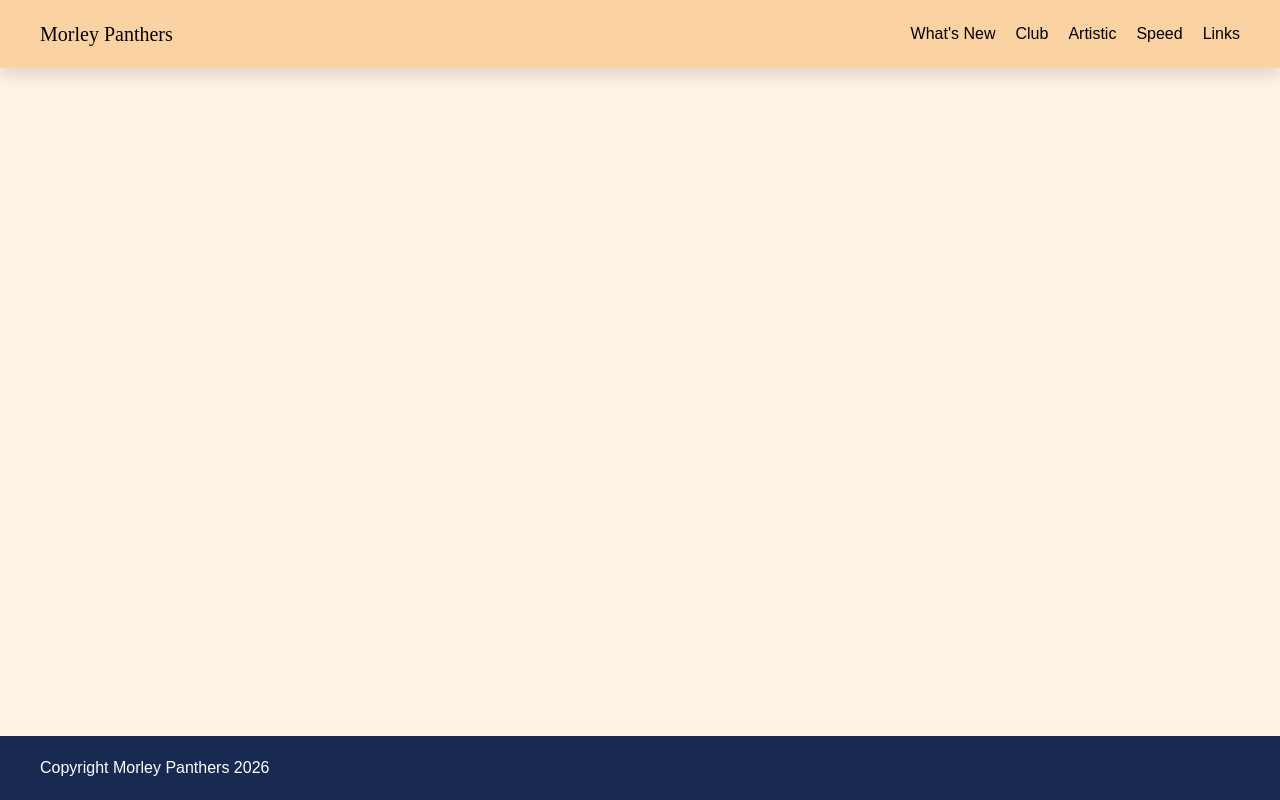
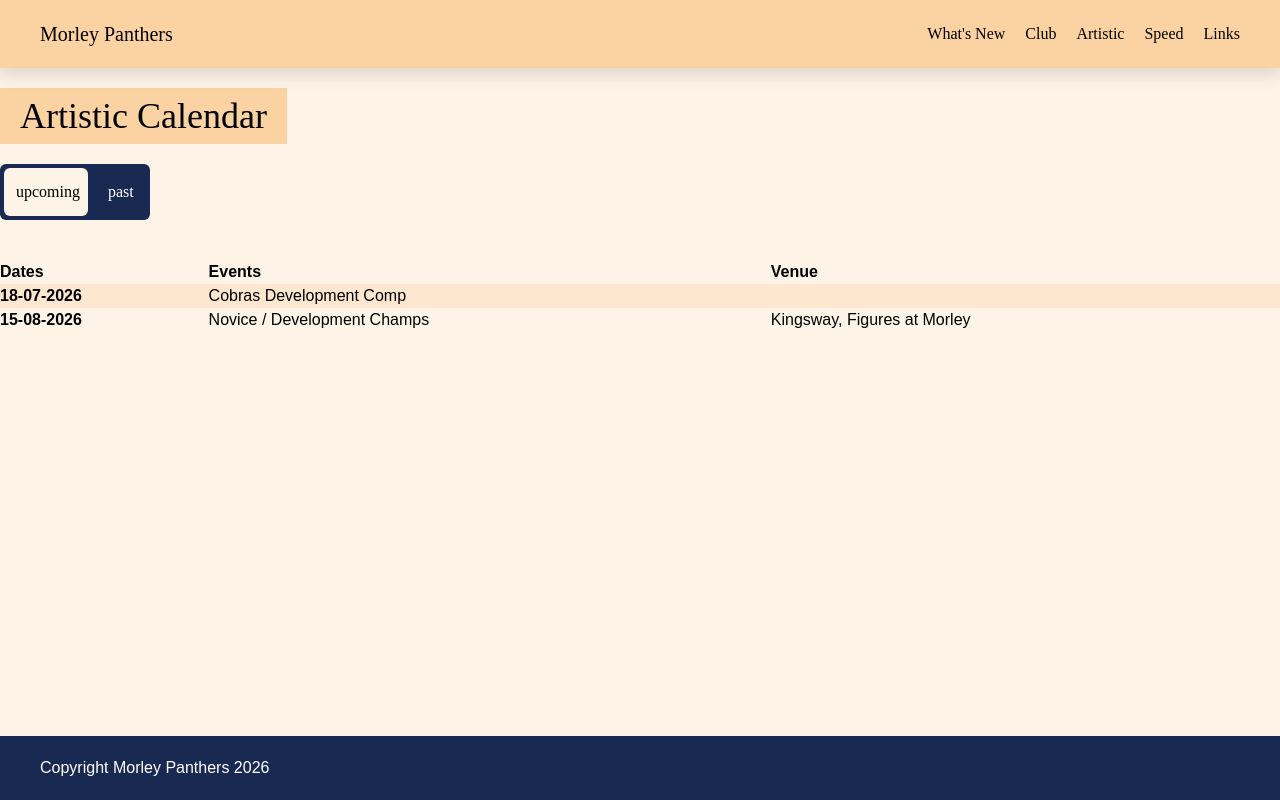
Before and after one commit to laurenpudz/morleyPanthersWebsite, a SvelteKit app: page /artistic/calendar in a window 1280 px wide. Built offline with nearby package versions, Linux system fonts and the light colour scheme; a web font is replaced by a local one.

Commit message:
artistic calendar

```diff
--- a/src/common/types.ts
+++ b/src/common/types.ts
@@ -6,14 +6,14 @@ export enum ButtonColourScheme {
 interface ButtonProps {
 	text: string;
 	href: string;
-    colourScheme: ButtonColourScheme
+	colourScheme: ButtonColourScheme;
 }
 
 interface LandingCardProps {
 	title: string;
 	description: string;
 	image: string;
-    button?: ButtonProps
+	button?: ButtonProps;
 }
 
 interface HeadingProps {
@@ -26,4 +26,11 @@ interface ChampionProps {
 	titles: string[];
 }
 
-export type {LandingCardProps, HeadingProps, ChampionProps}
+interface CalendarEventProps {
+	startDate: string;
+    endDate: string;
+	name: string;
+	venue?: string;
+}
+
+export type { LandingCardProps, HeadingProps, ChampionProps, CalendarEventProps };
--- a/src/components/navbar.svelte
+++ b/src/components/navbar.svelte
@@ -9,40 +9,40 @@
 			title: "What's New",
 			link: 'whatsnew',
 			children: [
-				{ title: '2026 Nationals Figure Draws', link: '2026nationalsfiguredraw' },
-				{ title: '2026 Leauge 3 Program', link: 'leauge3program' }
+				{ title: '2026 Nationals Figure Draws', link: '/2026nationalsfiguredraw' },
+				{ title: '2026 Leauge 3 Program', link: '/leauge3program' }
 			]
 		},
 		{
 			title: 'Club',
 			link: 'club',
 			children: [
-				{ title: 'Classes', link: 'club/classes' },
-				{ title: 'Committee', link: 'club/committee' },
-				{ title: 'Life Members', link: 'club/lifemembers' },
-				{ title: 'Award Winners', link: 'club/awardwinners' },
-				{ title: 'Minutes', link: 'club/minutes' },
-				{ title: 'Downloads', link: 'club/downloads' }
+				{ title: 'Classes', link: '/club/classes' },
+				{ title: 'Committee', link: '/club/committee' },
+				{ title: 'Life Members', link: '/club/lifemembers' },
+				{ title: 'Award Winners', link: '/club/awardwinners' },
+				{ title: 'Minutes', link: '/club/minutes' },
+				{ title: 'Downloads', link: '/club/downloads' }
 			]
 		},
 		{
 			title: 'Artistic',
 			link: 'artistic',
 			children: [
-				{ title: 'The Sport', link: 'artistic/thesport' },
-				{ title: 'Calendar', link: 'artistic/calendar' },
-				{ title: 'Skaters', link: 'artistic/skaters' },
-				{ title: 'Coaches', link: 'artistic/coaches' },
-				{ title: 'Videos', link: 'artistic/videos' },
-				{ title: 'Downloads', link: 'artistic/downloads' }
+				{ title: 'The Sport', link: '/artistic/thesport' },
+				{ title: 'Calendar', link: '/artistic/calendar' },
+				{ title: 'Skaters', link: '/artistic/skaters' },
+				{ title: 'Coaches', link: '/artistic/coaches' },
+				{ title: 'Videos', link: '/artistic/videos' },
+				{ title: 'Downloads', link: '/artistic/downloads' }
 			]
 		},
 		{
 			title: 'Speed',
 			link: 'speed',
 			children: [
-				{ title: 'The Sport', link: 'speed/thesport' },
-				{ title: 'Calendar', link: 'speed/calendar' }
+				{ title: 'The Sport', link: '/speed/thesport' },
+				{ title: 'Calendar', link: '/speed/calendar' }
 			]
 		},
 		{
@@ -76,11 +76,11 @@
 					onmouseenter={() => (currOpen = link.title)}
 					onmouseleave={() => (currOpen = null)}
 				>
-					<button>{link.title}</button>
+					<button class="font-heading">{link.title}</button>
 					{#if currOpen == link.title}
 						<div class="bg-neutral-dark text-black flex flex-col gap-3 absolute p-5">
 							{#each link.children as child (child.title)}
-								<a class="hover:text-red-dark" href={child.link}>{child.title}</a>
+								<a class="hover:text-red-dark" href={resolve(child.link)}>{child.title}</a>
 							{/each}
 						</div>
 					{/if}
@@ -113,7 +113,7 @@
 				{#if currOpen == link.title}
 					<div class="flex flex-col gap-2 py-2">
 						{#each link.children as child (child.title)}
-							<a class="hover:text-red-dark ps-5" href={child.link}>{child.title}</a>
+							<a class="hover:text-red-dark ps-5" href={resolve(child.link)}>{child.title}</a>
 						{/each}
 					</div>
 				{/if}
--- a/src/routes/artistic/calendar/+page.svelte
+++ b/src/routes/artistic/calendar/+page.svelte
@@ -0,0 +1,132 @@
+<script lang="ts">
+	import { SvelteDate } from 'svelte/reactivity';
+	import FeatureHeading from '../../../components/featureHeading.svelte';
+	import type { CalendarEventProps } from '../../../common/types';
+	let currTab: string = $state('upcoming');
+
+// TODO: this is not all events
+	const events: CalendarEventProps[] = [
+		{
+			startDate: '18-07-2026',
+			endDate: '18-07-2026',
+			name: 'Cobras Development Comp'
+		},
+		{
+			startDate: '15-08-2026',
+			endDate: '15-08-2026',
+			name: 'Novice / Development Champs',
+			venue: 'Kingsway, Figures at Morley'
+		},
+		{
+			startDate: '09-01-2026',
+			endDate: '15-01-2026',
+			name: 'World Skate Seminar',
+			venue: 'Queensland'
+		},
+		{
+			startDate: '18-01-2026',
+			endDate: '22-01-2026',
+			name: 'Americas Cup',
+			venue: 'Florida'
+		},
+		{
+			startDate: '31-01-2026',
+			endDate: '01-02-2026',
+			name: 'League 1 (Prof / Big Floor)',
+			venue: 'Kingsway, Figures at Morley'
+		},
+		{
+			startDate: '14-02-2026',
+			endDate: '14-02-2026',
+			name: 'South West Stars Development Comp',
+			venue: 'Donnybrook'
+		}
+	];
+	function parseEventDate(dateStr: string): Date {
+		const [day, month, year] = dateStr.split('-').map(Number);
+		return new SvelteDate(year, month - 1, day);
+	}
+
+	function isPastEvent(endDate: string): boolean {
+		const today = new SvelteDate();
+		today.setHours(0, 0, 0, 0);
+		return parseEventDate(endDate) < today;
+	}
+
+	const upcomingEvents: CalendarEventProps[] = $derived(
+		events.filter((event) => !isPastEvent(event.endDate))
+	);
+
+	const pastEvents: CalendarEventProps[] = $derived(
+		events.filter((event) => isPastEvent(event.endDate))
+	);
+</script>
+
+<!-- TODO: Pagination -->
+<FeatureHeading title="Artistic Calendar" />
+<div class="px-5 xl:px-0 flex flex-col items-start">
+	<!-- tab toggle -->
+	<div class="bg-blue-dark flex items-center rounded-md">
+		{#if currTab == 'upcoming'}
+			<div class="bg-neutral-light font-heading m-1 ps-3 pe-2 py-3 rounded-md">upcoming</div>
+			<button
+				class="text-white font-heading m-1 py-3 p-3 hover:bg-blue-darker rounded-md"
+				onclick={() => {
+					currTab = 'past';
+				}}>past</button
+			>
+		{/if}
+		{#if currTab == 'past'}
+			<button
+				class="text-white font-heading m-1 py-3 p-3 hover:bg-blue-darker rounded-md"
+				onclick={() => {
+					currTab = 'upcoming';
+				}}>upcoming</button
+			>
+			<div class="bg-neutral-light font-heading m-1 ps-3 pe-2 py-3 rounded-md">past</div>
+		{/if}
+	</div>
+	<table class="w-full my-10 text-left">
+		<thead>
+			<tr>
+				<th scope="col">Dates</th>
+				<th scope="col">Events</th>
+				<th scope="col">Venue</th>
+			</tr>
+		</thead>
+		<tbody>
+			<!-- upcoming events -->
+			{#if currTab == 'upcoming'}
+				{#each upcomingEvents as event, i (event.name)}
+					<!-- <tr class:bg-neutral-dark={i % 2 == 0}> -->
+					<tr class:bg-neutral-medium={i % 2 == 0}>
+						<th scope="row">
+							{#if event.startDate != event.endDate}{event.startDate}-{/if}{event.endDate}</th
+						>
+						<td>{event.name}</td>
+						<td
+							>{#if event.venue}{event.venue}{/if}</td
+						>
+					</tr>
+				{/each}
+			{/if}
+			<!-- past events -->
+			{#if currTab == 'past'}
+				{#each pastEvents as event, i (event.name)}
+					<!-- <tr class:bg-neutral-dark={i % 2 == 0}> -->
+					<tr class:bg-neutral-medium={i % 2 == 0}>
+						<th scope="row">
+							{#if event.startDate != event.endDate}{event.startDate}<span class="font-medium">
+									{' to '}
+								</span>{/if}{event.endDate}</th
+						>
+						<td>{event.name}</td>
+						<td
+							>{#if event.venue}{event.venue}{/if}</td
+						>
+					</tr>
+				{/each}
+			{/if}
+		</tbody>
+	</table>
+</div>
--- a/src/routes/layout.css
+++ b/src/routes/layout.css
@@ -2,6 +2,7 @@
 
 @theme {
 	--color-neutral-light: #fef3e7;
+	--color-neutral-medium: #fde7ce;
 	--color-neutral-dark: #fbd2a2;
 	--color-blue-dark: #192a52;
     --color-blue-darker: #0f1a33;
```
Also changed, not shown: src/routes/artistic/thesport/+page.svelte (+21 -23 lines). Lines whose indentation alone changed are shown as unchanged.
